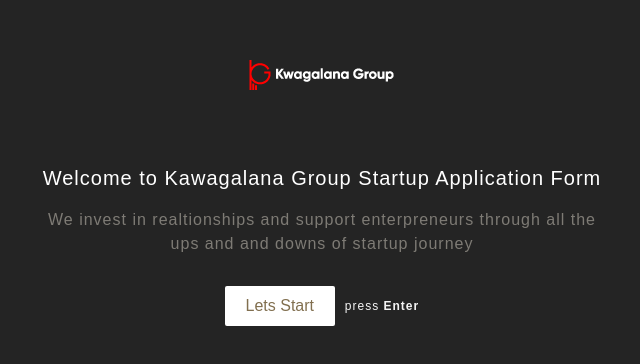
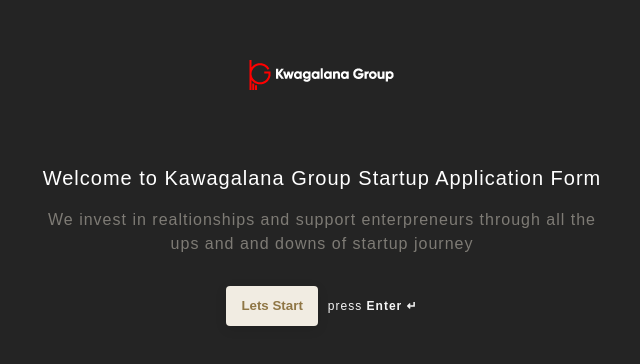
Before and after one commit to umairtahiri/kawagalana-request-form, a React (Create React App) app: page / in a window 1280 px wide. Shown: the part 236-600 px from the top of the page, without its empty margins (318-958 px from the left). Built offline with nearby package versions, Linux system fonts and the light colour scheme.

Commit message:
form logic

```diff
--- a/src/global-styles.scss
+++ b/src/global-styles.scss
@@ -36,16 +36,65 @@ body {
   }
 }
 
+.input-style {
+  display: block;
+  width: 100%;
+  font-family: inherit;
+  color: rgb(241, 236, 226);
+  padding: 0px 0px 8px;
+  border: none;
+  outline: none;
+  border-radius: 0px;
+  appearance: none;
+  background-image: none;
+  background-position: initial;
+  background-size: initial;
+  background-repeat: initial;
+  background-attachment: initial;
+  background-origin: initial;
+  background-clip: initial;
+  transform: translateZ(0px);
+  font-size: 30px;
+  -webkit-font-smoothing: antialiased;
+  line-height: unset;
+  -webkit-text-fill-color: rgb(241, 236, 226);
+  animation: 1ms ease 0s 1 normal none running native-autofill-in;
+  transition: background-color 1e8s ease 0s, box-shadow 0.1s ease-out 0s;
+  box-shadow: rgba(241, 236, 226, 30%) 0px 1px;
+  background-color: transparent !important;
+  margin-bottom: 20px;
+  font-size: 18px;
+}
+
+text-area:focus,
+input:focus {
+  outline: none;
+}
+
 .btn-style {
-  width: 110px;
-  height: 40px;
-  background: white;
-  color: #816f4f;
-  border: none;
-  border-radius: 2px;
+  position: relative;
+  font-family: inherit;
+  font-weight: 700;
   cursor: pointer;
-  font-weight: 500;
-  font-size: 16px;
+  transition-duration: 0.1s;
+  transition-property: background-color, color, border-color, opacity,
+    box-shadow;
+  transition-timing-function: ease-out;
+  outline: none;
+  border: 1px solid transparent;
+  margin: 0px;
+  box-shadow: rgba(0, 0, 0, 10%) 0px 3px 12px 0px;
+  padding: 6px 14px;
+  min-height: 40px;
+  background-color: rgb(241, 236, 226);
+  color: rgb(143, 118, 69);
+  border-radius: 4px;
+  display: flex;
+  align-items: center;
+
+  > svg {
+    margin-left: 10px;
+  }
 }
 
 .press-enter-style {
@@ -57,4 +106,12 @@ body {
 .page-number {
   display: flex;
   color: white;
+  margin-bottom: 30px;
 }
+
+.btn-container {
+  align-items: center;
+  justify-content: flex-start;
+  display: flex;
+  width: 100%;
+}
--- a/src/request-form/index.js
+++ b/src/request-form/index.js
@@ -6,6 +6,7 @@ import "./styles.scss";
 
 const PageRenderer = () => {
   const [page, setPage] = useState(0);
+
   const getPage = () => {
     switch (page) {
       case 1:
--- a/src/request-form/page-1/index.js
+++ b/src/request-form/page-1/index.js
@@ -16,7 +16,14 @@ const Page1 = (props) => {
       <div style={centerAlignStyle}>
         <div className="page-number">
           <div>
-            1 <i class="fa fa-arrow-right" style={{ fontSize: "12px" }}></i>
+            1
+            <svg height="10" width="11">
+              <path
+                fill="#fff"
+                d="M7.586 5L4.293 1.707 5.707.293 10.414 5 5.707 9.707 4.293 8.293z"
+              ></path>
+              <path fill="#fff" d="M8 4v2H0V4z"></path>
+            </svg>
           </div>
           <div className="page1-intro-text">
             Hi there!There are lots of ups and downs in the life of a company.
--- a/src/request-form/page-2/index.js
+++ b/src/request-form/page-2/index.js
@@ -1,12 +1,30 @@
-import React from "react";
+import React, { useState, useEffect } from "react";
 import "./styles.scss";
 
 import Fade from "react-reveal/Fade";
 
-const Page2 = () => {
+const Page2 = (props) => {
+  const [showButton, setShowButton] = useState(false);
+  const [companyName, setCompanyName] = useState("");
+
+  const centerAlignStyle = {
+    display: "flex",
+    flexDirection: "column",
+    alignItems: "center",
+    justifyContent: "flex-start",
+  };
+
+  useEffect(() => {
+    if (companyName && companyName !== "") {
+      setShowButton(true);
+    } else {
+      setShowButton(false);
+    }
+  }, [companyName]);
+
   return (
     <Fade bottom>
-      <div>
+      <div style={centerAlignStyle}>
         <div className="page-number">
           <div>
             1 <i class="fa fa-arrow-right" style={{ fontSize: "12px" }}></i>{" "}
@@ -14,9 +32,26 @@ const Page2 = () => {
           <div className="page2-objective">Please enter your company name</div>
         </div>
         <input
-          className="page2-input-style"
+          className="input-style"
           placeholder="Type Your answer here"
-        ></input>
+          onChange={(e) => setCompanyName(e.target.value)}
+        />
+        {showButton && (
+          <div className="btn-container">
+            <button className="btn-style" onClick={() => props.moveNext(3)}>
+              OK
+              <svg height="14" width="14">
+                <path
+                  fill="rgb(143, 118, 69)"
+                  d="M14.293.293l1.414 1.414L5 12.414.293 7.707l1.414-1.414L5 9.586z"
+                ></path>
+              </svg>
+            </button>
+            <div className="press-enter-style">
+              press <b>Enter ↵</b>
+            </div>
+          </div>
+        )}
       </div>
     </Fade>
   );
--- a/src/request-form/page-2/styles.scss
+++ b/src/request-form/page-2/styles.scss
@@ -18,8 +18,3 @@
   border-bottom-color: white;
   color: white;
 }
-
-textarea:focus,
-input:focus {
-  outline: none;
-}
--- a/src/request-form/welcome-page/index.js
+++ b/src/request-form/welcome-page/index.js
@@ -25,12 +25,12 @@ const WellcomePage = (props) => {
           We invest in realtionships and support enterpreneurs through all the
           ups and and downs of startup journey
         </div>
-        <div className="btn-container">
+        <div className="btn-container" style={{ justifyContent: "center" }}>
           <button className="btn-style" onClick={() => props.moveNext(1)}>
             Lets Start
           </button>
           <div className="press-enter-style">
-            press <b>Enter</b>
+            press <b>Enter ↵</b>
           </div>
         </div>
       </div>
--- a/src/request-form/welcome-page/styles.scss
+++ b/src/request-form/welcome-page/styles.scss
@@ -23,9 +23,3 @@
   text-align: center;
   line-height: 1.5;
 }
-
-.btn-container {
-  align-items: center;
-  justify-content: center;
-  display: flex;
-}
```
